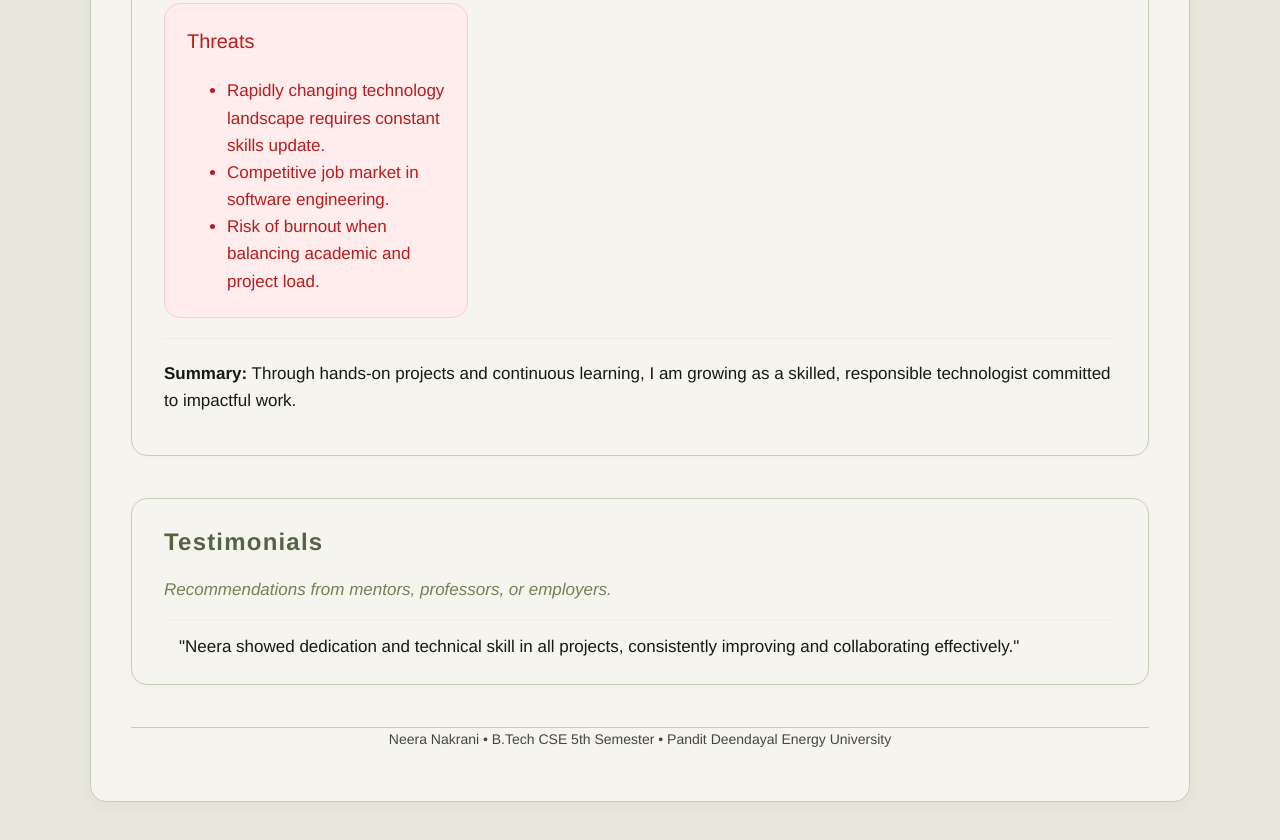
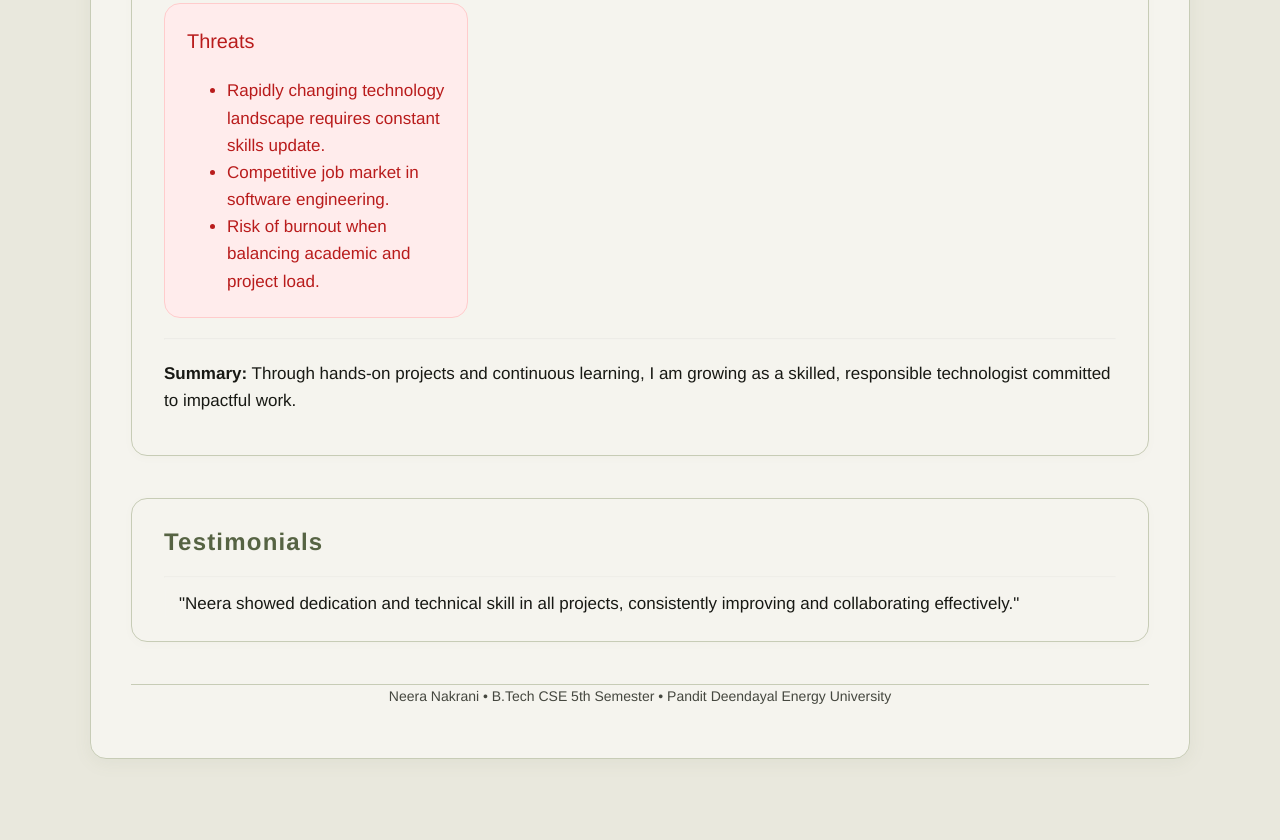
Before and after one commit to jiNx-up/jiNx-up.github.io, a plain HTML site: page index.html in a window 1280 px wide. Shown: the part 4198-5038 px from the top of the page. After the commit the page ends 5007 px from the top, so only its background shows below. Drawn offline with Linux system fonts and the light colour scheme.

Commit message:
Update index.html

```diff
--- a/index.html
+++ b/index.html
@@ -10,15 +10,15 @@
   <link href="https://fonts.googleapis.com/css2?family=Inter:wght@300;400;600;700;800&display=swap" rel="stylesheet">
   <style>
     :root {
-      --bg: #e9e8dd;               /* sage/beige background */
-      --surface: #f5f4ee;          /* lighter surface card */
-      --accent: #718355;           /* olive green accent */
-      --accent-dark: #566343;      /* darker olive text/accent */
-      --accent-light: #d9dcc0;     /* pale green shadow/accent */
-      --highlight: #b8c292;        /* green for highlights and buttons */
-      --text: #181914;             /* almost-black text */
-      --muted: #45473f;            /* dark muted gray for meta */
-      --border: #c7ccb6;           /* border between sections */
+      --bg: #e9e8dd;
+      --surface: #f5f4ee;
+      --accent: #718355;
+      --accent-dark: #566343;
+      --accent-light: #d9dcc0;
+      --highlight: #b8c292;
+      --text: #181914;
+      --muted: #45473f;
+      --border: #c7ccb6;
       --border-radius: 16px;
       --max-width: 1100px;
       font-family: 'Helvetica Neue', Helvetica, Arial, sans-serif;
@@ -503,7 +503,6 @@
       </section>
       <section id="testimonials" class="card">
         <h2>Testimonials</h2>
-        <div class="small">Recommendations from mentors, professors, or employers.</div>
         <hr style="margin:12px 0;opacity:0.06">
         <blockquote style="margin:0;padding-left:12px;border-left:3px solid rgba(255,255,255,0.04)">"Neera showed dedication and technical skill in all projects, consistently improving and collaborating effectively." </blockquote>
       </section>
```
